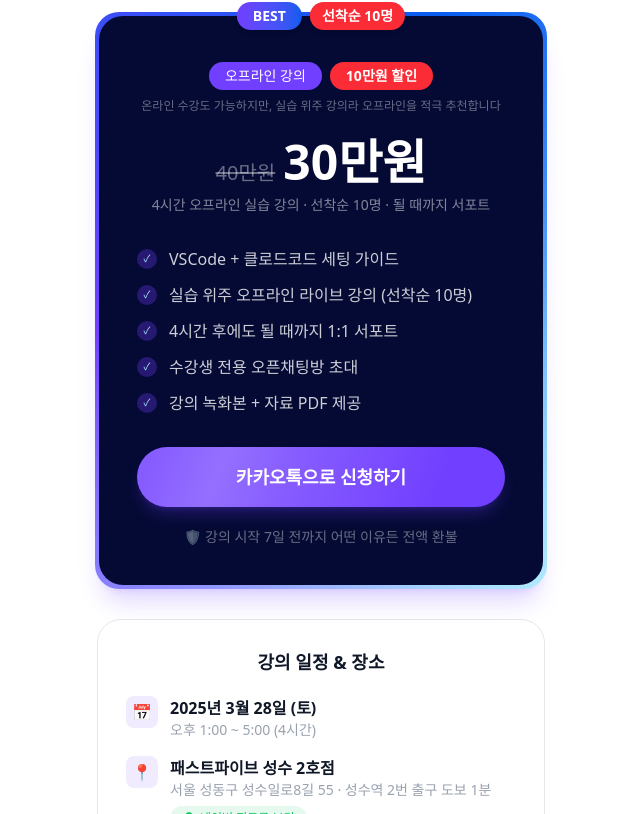
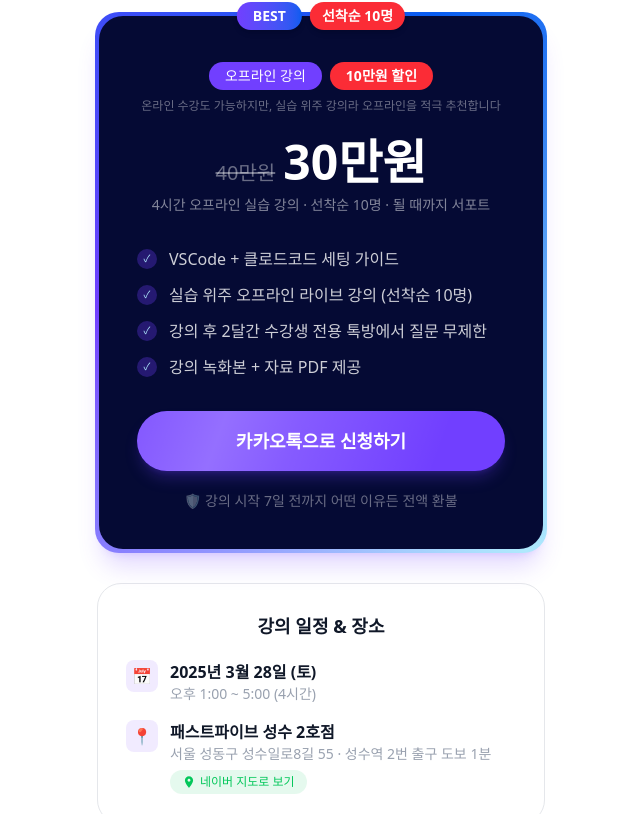
Before and after one commit to jinnyjiinlee/claude-code-landing, a Next.js app: page / in a window 1280 px wide. Shown: the part 6465-7279 px from the top of the page, without its empty margins (319-959 px from the left). Built offline with nearby package versions, Linux system fonts and the light colour scheme.

Commit message:
Update post-class support: 2-month Q&A chat room
- FAQ: clarify 2-month support chat after class
- Pricing benefits: consolidate into single clear benefit

Co-Authored-By: Claude Opus 4.6 <noreply@anthropic.com>

```diff
--- a/src/app/page.tsx
+++ b/src/app/page.tsx
@@ -611,8 +611,7 @@ export default function Home() {
                 {[
                   "VSCode + 클로드코드 세팅 가이드",
                   "실습 위주 오프라인 라이브 강의 (선착순 10명)",
-                  "4시간 후에도 될 때까지 1:1 서포트",
-                  "수강생 전용 오픈채팅방 초대",
+                  "강의 후 2달간 수강생 전용 톡방에서 질문 무제한",
                   "강의 녹화본 + 자료 PDF 제공",
                 ].map((item, i) => (
                   <li key={i} className="flex items-center gap-2.5 sm:gap-3">
@@ -706,7 +705,7 @@ export default function Home() {
               },
               {
                 q: "강의 후에도 혼자서 활용할 수 있나요?",
-                a: "강의에서 배운 내용을 바로 실무에 적용할 수 있도록 실습 위주로 진행합니다. 수강생 오픈채팅방에서 지속적으로 질문도 가능합니다.",
+                a: "물론입니다! 강의 종료 후 수강생 전용 톡방을 2달간 운영하며, 자유롭게 질문하실 수 있습니다. 실습 위주로 진행하기 때문에 강의 당일에도 충분히 익히실 수 있습니다.",
               },
               {
                 q: "클로드코드 사용 비용이 따로 있나요?",
```
